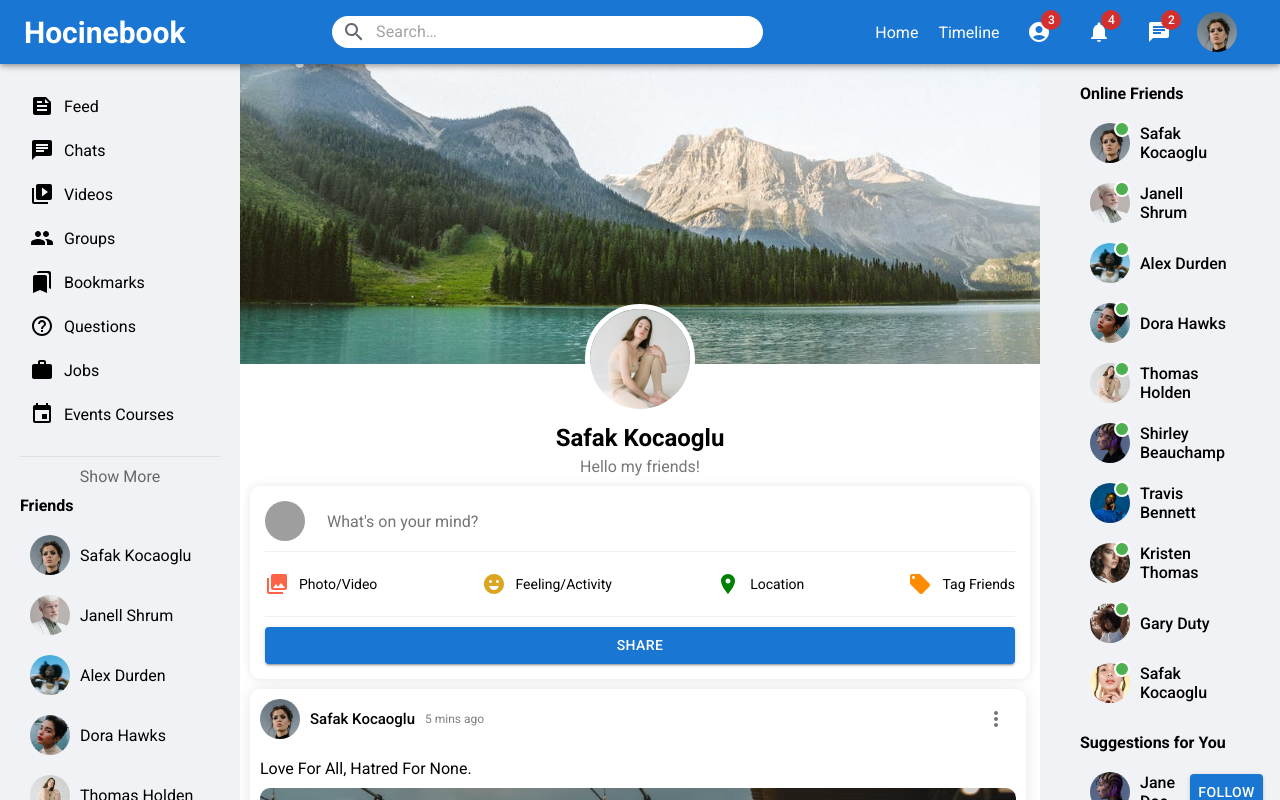
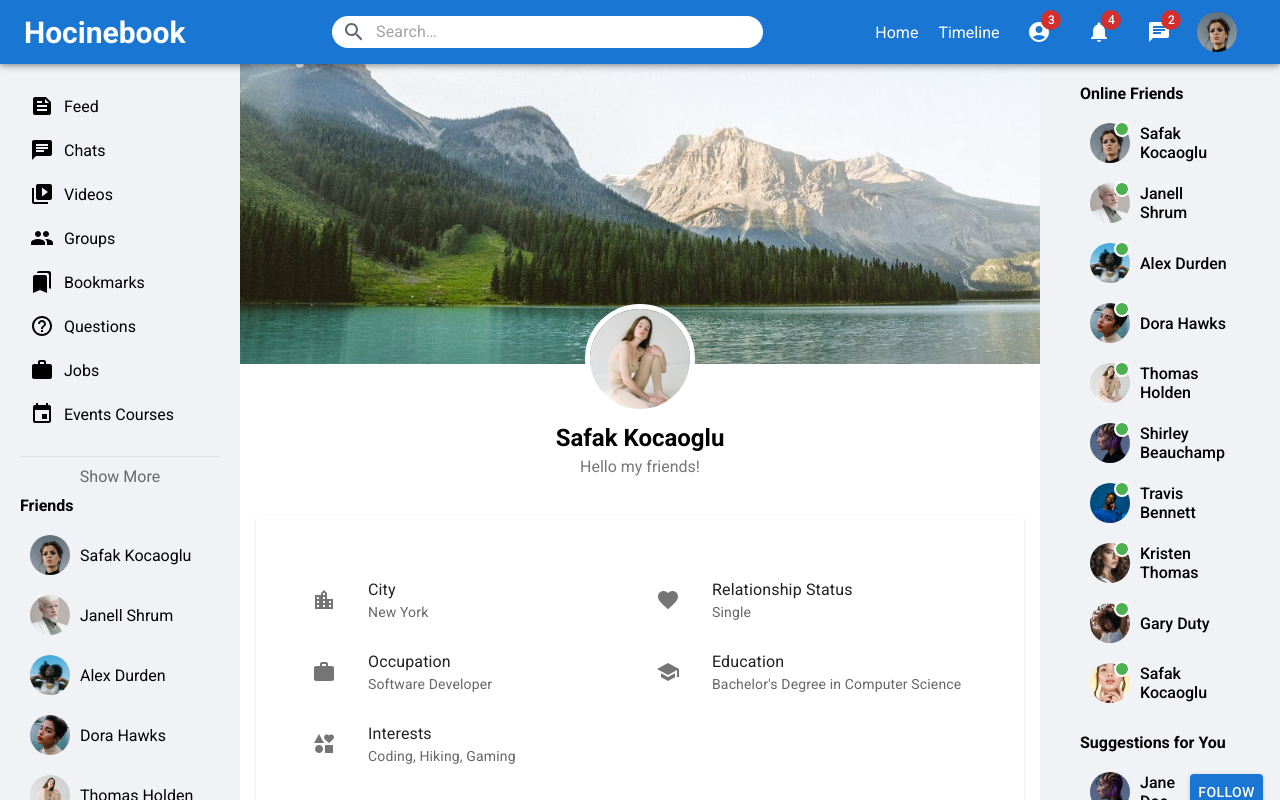
Before and after one commit to hocine-dev/React-Node.js-Social-Media-App, a React (Create React App) app in the folder hocinebook/: page /profile in a window 1280 px wide. Shown: the top 800 px of the page. Built offline with nearby package versions, Linux system fonts and the light colour scheme; grey boxes are pictures that could not be loaded.

Commit message:
user info section

```diff
--- a/hocinebook/src/components/Profile/UserProfile.js
+++ b/hocinebook/src/components/Profile/UserProfile.js
@@ -1,7 +1,22 @@
 import React from 'react';
+import { Card, CardContent, Typography, List, ListItem, ListItemText, ListItemIcon } from '@mui/material';
+import LocationCityIcon from '@mui/icons-material/LocationCity';
+import FavoriteIcon from '@mui/icons-material/Favorite';
+import WorkIcon from '@mui/icons-material/Work';
+import SchoolIcon from '@mui/icons-material/School';
+import InterestsIcon from '@mui/icons-material/Interests';
+
 import './profile.css'
 
 const Profile = () => {
+  const user = {
+    name: "John Doe",
+    city: "New York",
+    relationship: "Single",
+    occupation: "Software Developer",
+    education: "Bachelor's Degree in Computer Science",
+    interests: ["Coding", "Hiking", "Gaming"]
+  };
   return (
     <div>
       <div className='header'>
@@ -18,6 +33,52 @@ const Profile = () => {
   <p className="paragraphStyle">Hello my friends!</p>
 </div>
 
+<div >
+<Card className="user-info" sx={{ maxWidth: 500, mx: "auto", mt: 5, p: 3 }}>
+      <CardContent>
+      <List>
+  <div className="info-container">
+    <ListItem>
+      <ListItemIcon>
+        <LocationCityIcon />
+      </ListItemIcon>
+      <ListItemText primary="City" secondary={user.city} />
+    </ListItem>
+    <ListItem>
+      <ListItemIcon>
+        <FavoriteIcon />
+      </ListItemIcon>
+      <ListItemText primary="Relationship Status" secondary={user.relationship} />
+    </ListItem>
+  </div>
+  <div className="info-container">
+    <ListItem>
+      <ListItemIcon>
+        <WorkIcon />
+      </ListItemIcon>
+      <ListItemText primary="Occupation" secondary={user.occupation} />
+    </ListItem>
+    <ListItem>
+      <ListItemIcon>
+        <SchoolIcon />
+      </ListItemIcon>
+      <ListItemText primary="Education" secondary={user.education} />
+    </ListItem>
+  </div>
+  <div className="info-container">
+    <ListItem>
+      <ListItemIcon>
+        <InterestsIcon />
+      </ListItemIcon>
+      <ListItemText primary="Interests" secondary={user.interests.join(', ')} />
+    </ListItem>
+  </div>
+</List>
+
+      </CardContent>
+    </Card>
+    </div>
+
     </div>
   );
 };
--- a/hocinebook/src/components/Profile/profile.css
+++ b/hocinebook/src/components/Profile/profile.css
@@ -49,3 +49,9 @@
   color: #777;
   margin: 5px 0 0;
 }
+
+.css-1p4agwk-MuiPaper-root-MuiCard-root{
+  min-width: 90%;
+}
+
+.info-container{display: flex;}
--- a/hocinebook/src/components/rightbar/Rightbar.js
+++ b/hocinebook/src/components/rightbar/Rightbar.js
@@ -5,7 +5,7 @@ import OnlineUsers from '../OnlineUsers/OnlineUsers';
 import {Users} from '../../dummyData'
 
 
-const Rightbar = () => {
+const Rightbar = ({profile}) => {
   return (
     <div className="rightbar">
       <div className="rightbarWrapper">
--- a/hocinebook/src/pages/profile/Profile.js
+++ b/hocinebook/src/pages/profile/Profile.js
@@ -17,7 +17,7 @@ function Profile() {
         <UserProfile/>
         <Feed />
         </div>
-        <Rightbar />
+        <Rightbar profile />
       </div>
     </>
   );
```
